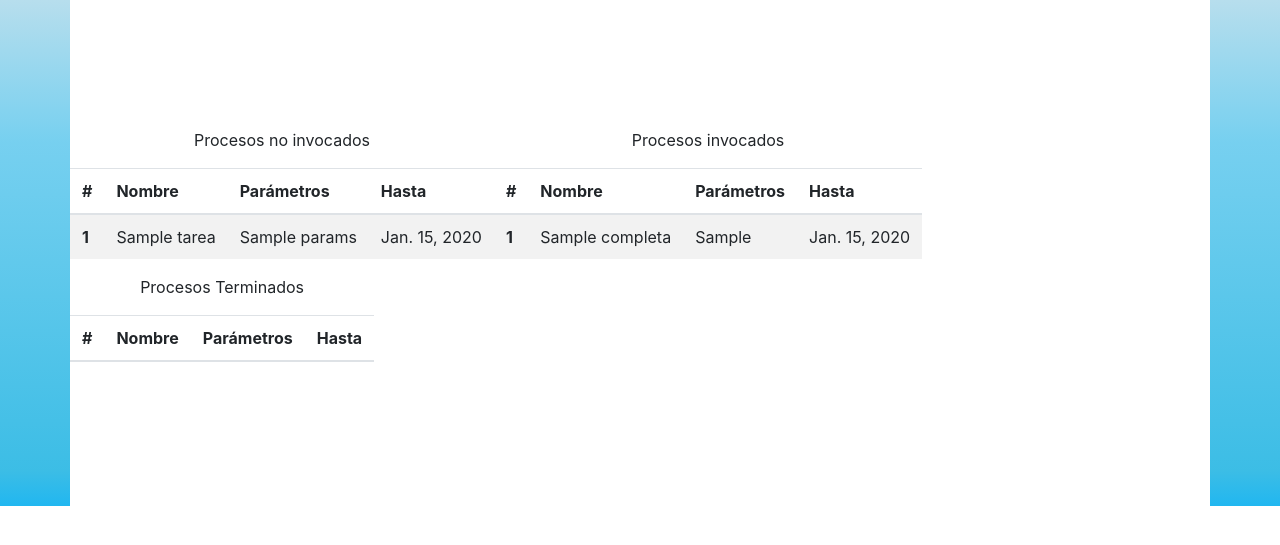
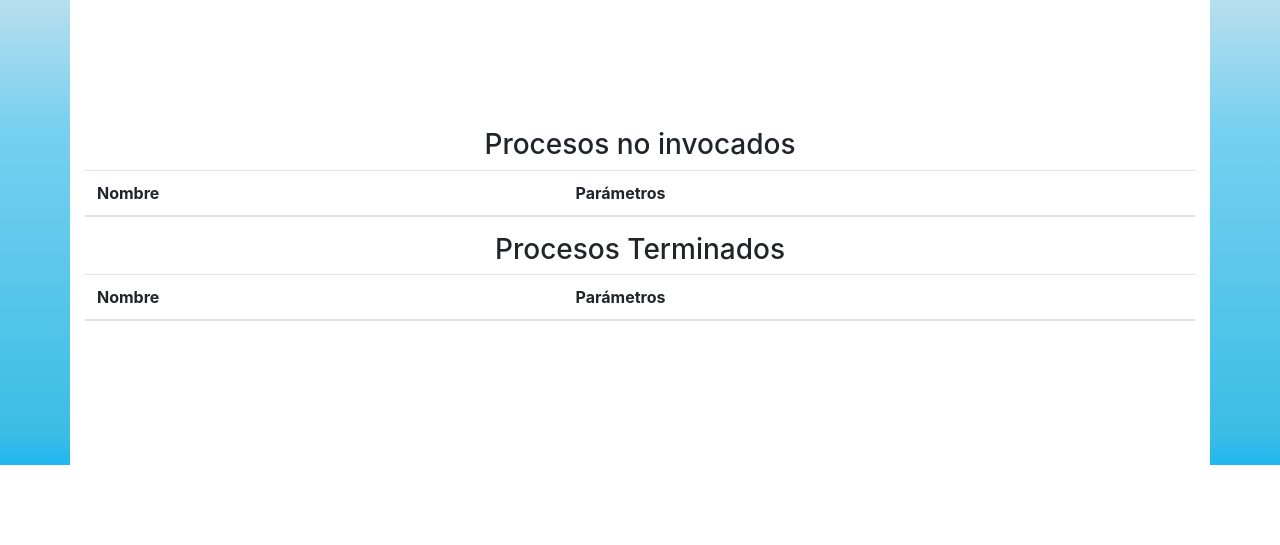
Before and after one commit to FranGamezRuiz/analizadorTematico, a Django app: template herramienta/templates/herramienta/tareas.html in a window 1280 px wide. Shown: the top 545 px of the page. Run offline with Django 3.2, Linux system fonts and the light colour scheme; the template is opened without the code that fills it: most values are stand-ins (such as "Sample title", 1, 10 or a date in 2020); lists and menus that the app fills with data are empty; some libraries are stand-ins or nearby versions.

Commit message:
Nuevas imágenes.

```diff
--- a/analizadorTematico/settings.py
+++ b/analizadorTematico/settings.py
@@ -28,6 +28,7 @@ SECRET_KEY = 'o$f8*q^!m%bl)g7zu+wg+*2rd=@qu7y+g7m+%luurx)vaey4vp'
 DEBUG = True
 
 ALLOWED_HOSTS = []
+
 
 INSTALLED_APPS = [
     'django.contrib.admin',
@@ -137,6 +138,7 @@ STATIC_ROOT = ''
 
 STATICFILES_DIRS = (
     'static',
+
 )
 
 CRISPY_TEMPLATE_PACK = 'bootstrap4'
--- a/analizadorTematico/urls.py
+++ b/analizadorTematico/urls.py
@@ -21,6 +21,6 @@ from django.urls import path, include
 urlpatterns = [
     path('admin/', admin.site.urls),
     path('', include('herramienta.urls')),
-    path('accounts/', include('django.contrib.auth.urls'))
+    path('accounts/', include('django.contrib.auth.urls')),
 
 ] + static(settings.STATIC_URL, document_root=settings.STATIC_ROOT)
--- a/herramienta/templates/herramienta/categoria_detail.html
+++ b/herramienta/templates/herramienta/categoria_detail.html
@@ -50,7 +50,7 @@
     </div>
 
     <div class="container">
-        <div class="catedetail-foto">
+        <div class="catebusquedadetail-foto">
             <div class="maintexto">
                 <h1>Pero,</h1>
                 <h1>¿Cómo configurar la búsqueda?</h1>
--- a/herramienta/templates/herramienta/tareas.html
+++ b/herramienta/templates/herramienta/tareas.html
@@ -6,79 +6,61 @@
 
 {% block content %}
      <div class="container">
-        <div class="row">
+
             <div>
-                <p>Procesos no invocados</p>
+                <h3>Procesos no invocados</h3>
                 <table class="table table-striped">
                     <thead>
                         <tr>
-                            <th scope="col">#</th>
                             <th scope="col">Nombre</th>
                             <th scope="col">Parámetros</th>
-                            <th scope="col">Hasta</th>
                         </tr>
                     </thead>
                     <tbody>
                         {% for tarea in tareas %}
+                            {% if completa.task_name == 'herramienta.tasks.actual' %}
                                 <tr>
-                            <th scope="row">{{ tarea.pk }}</th>
-                            <td>{{ tarea.task_name }}</td>
-                            <td>{{ tarea.params }}</td>
-                            <td>{{ tarea.repeat_until.date }}</td>
+                                    <td>Tarea búsqueda Actual</td>
+                                    <td>{{ completa.task_params }}</td>
                                 </tr>
+                            {% elif completa.task_name == 'herramienta.tasks.historico' %}
+                                <tr>
+                                    <td>Tarea búsqueda Histórica</td>
+                                    <td>{{ completa.task_params }}</td>
+                                </tr>
+                            {% endif %}
                         {% endfor %}
                     </tbody>
                 </table>
 
             </div>
             <div>
-                <p>Procesos invocados</p>
+                <h3>Procesos Terminados</h3>
                 <table class="table table-striped">
                     <thead>
                         <tr>
-                            <th scope="col">#</th>
                             <th scope="col">Nombre</th>
                             <th scope="col">Parámetros</th>
-                            <th scope="col">Hasta</th>
                         </tr>
                     </thead>
                     <tbody>
                         {% for completa in completas %}
+                            {% if completa.task_name == 'herramienta.tasks.actual' %}
                                 <tr>
-                            <th scope="row">{{ completa.pk }}</th>
-                            <td>{{ completa.task_name }}</td>
+                                    <td>Tarea búsqueda Actual</td>
                                     <td>{{ completa.task_params }}</td>
-                            <td>{{ completa.repeat_until.date }}</td>
                                 </tr>
-                        {% endfor %}
-                    </tbody>
-                </table>
-            </div>
-            <div>
-                <p>Procesos Terminados</p>
-                <table class="table table-striped">
-                    <thead>
+                            {% elif completa.task_name == 'herramienta.tasks.historico' %}
                                 <tr>
-                            <th scope="col">#</th>
-                            <th scope="col">Nombre</th>
-                            <th scope="col">Parámetros</th>
-                            <th scope="col">Hasta</th>
-                        </tr>
-                    </thead>
-                    <tbody>
-                        {% for completa in completas %}
-                            {% if completa.repeat_until.date <= fechaHoy %}
-                        <tr>
-                            <th scope="row">{{ completa.pk }}</th>
-                            <td>{{ completa.task_name }}</td>
+                                    <td>Tarea búsqueda Histórica</td>
                                     <td>{{ completa.task_params }}</td>
-                            <td>{{ completa.repeat_until.date }}</td>
                                 </tr>
                             {% endif %}
                         {% endfor %}
                     </tbody>
                 </table>
             </div>
-        </div>
+
+
      </div>
 {% endblock %}
--- a/herramienta/templates/herramienta/tema_detail.html
+++ b/herramienta/templates/herramienta/tema_detail.html
@@ -43,7 +43,7 @@
         </div>
     </div>
     <div class="container">
-        <div class="temadetail-foto">
+        <div class="categoriadetail-foto">
             <div class="maintexto">
                 <h1>Pero,</h1>
                 <h1>¿Qué es una Categoría?</h1>
--- a/herramienta/templates/herramienta/tema_graficas.html
+++ b/herramienta/templates/herramienta/tema_graficas.html
@@ -116,7 +116,7 @@
             </div>
                 <h6 style="margin-top: 1.5rem">Tweets con TextBlob</h6>
             {% if tweetsTextBlob == 0 %}
-                Alguna imagen con pajaro con lupa para buscar
+                <img src="{{ STATIC_URL }}/static/images/buscar-dashboard.png" width="1000" height="500"  >
             {% else %}
                 <div>
 
@@ -141,9 +141,9 @@
                 </div>
             {% endif %}
             {% if tipo != 'Actual' %}
-                <h6 style="margin-top: 1.5rem">Tweets con MeaninCloud</h6>
+                <h6 style="margin-top: 1.5rem">Tweets con MeaningCloud</h6>
                 {% if tweetsMeaning == 0 %}
-                    Alguna imagen con pajaro con lupa para buscar
+                    <img src="{{ STATIC_URL }}/static/images/buscar-dashboard.png" width="1000" height="500"  >
                 {% else %}
                     <div>
                         <p class="text-justify">Muestra de una gráfica de tipo PIE en el que se representa el porcentaje de la polaridad
--- a/static/css/started-template.css
+++ b/static/css/started-template.css
@@ -65,8 +65,8 @@ display: none;
 /**********************/
 /*     Cate_Detail      */
 /**********************/
-.catedetail-foto{
-  background-image: url("../../static/images/fondoansen.png");
+.catebusquedadetail-foto{
+  background-image: url("../../static/images/fondobusquedatipo.png");
   background-position: left;
   background-repeat: no-repeat;
   background-attachment: fixed;
@@ -76,13 +76,13 @@ display: none;
 /*     Tema_list      */
 /**********************/
 .tema-foto{
-  background-image: url("../../static/images/fondoansen.png");
+  background-image: url("../../static/images/fondoqueestema.png");
   background-position: left;
   background-repeat: no-repeat;
   background-attachment: fixed;
 }
 .tweet-foto{
-  background-image: url("../../static/images/fondoansen.png");
+  background-image: url("../../static/images/fondoobjetotweet.png");
   background-position: left;
   background-repeat: no-repeat;
   background-attachment: fixed;
@@ -90,21 +90,22 @@ display: none;
 
 
 /**********************/
-/*     Tema_Detail      */
+/*     Tema_Detail    */
 /**********************/
-.temadetail-foto{
-  background-image: url("../../static/images/fondoansen.png");
+.categoriadetail-foto{
+  background-image: url("../../static/images/fondoqueescate.png");
   background-position: left;
   background-repeat: no-repeat;
   background-attachment: fixed;
 }
 
 
+
 /***************************/
 /*     Tema_DashBoard      */
 /***************************/
 .temadash-foto{
-  background-image: url("../../static/images/fondoansen.png");
+  background-image: url("../../static/images/fondoDashboard.png");
   background-position: left;
   background-repeat: no-repeat;
   background-attachment: fixed;
@@ -128,7 +129,7 @@ display: none;
   box-shadow: 0 5px 15px rgba(0,0,0,.5);
 }
 .twitter-foto{
-  background-image: url("../../static/images/LogoPaginaSinFondo.png");
+  background-image: url("../../static/images/fondoPorqueTwitter.png");
   background-position: left;
   background-repeat: no-repeat;
   background-attachment: fixed;
--- a/templates/registration/logged_out.html
+++ b/templates/registration/logged_out.html
@@ -3,6 +3,7 @@
 
 {% block content %}
     <div class="container">
+    <img src="{{ STATIC_URL }}/static/images/hastaluego.png" width="1000" height="500"  >
     <p>Ha cerrado sesión en la herramienta</p>
     <p>Si quiere volver a entrar solo debe de ir a iniciar sesión</p>
     <a href="{% url 'login' %}">Iniciar sesión</a>
```
Also changed, not shown: static/images/buscar-dashboard.png (added), static/images/fondoDashboard.png (added), static/images/fondoPorqueTwitter.png (added), static/images/fondobusquedatipo.png (added), static/images/fondoobjetotweet.png (added), static/images/fondoqueescate.png (added), static/images/fondoqueestema.png (added), static/images/hastaluego.png (added). Lines whose indentation alone changed are shown as unchanged.
